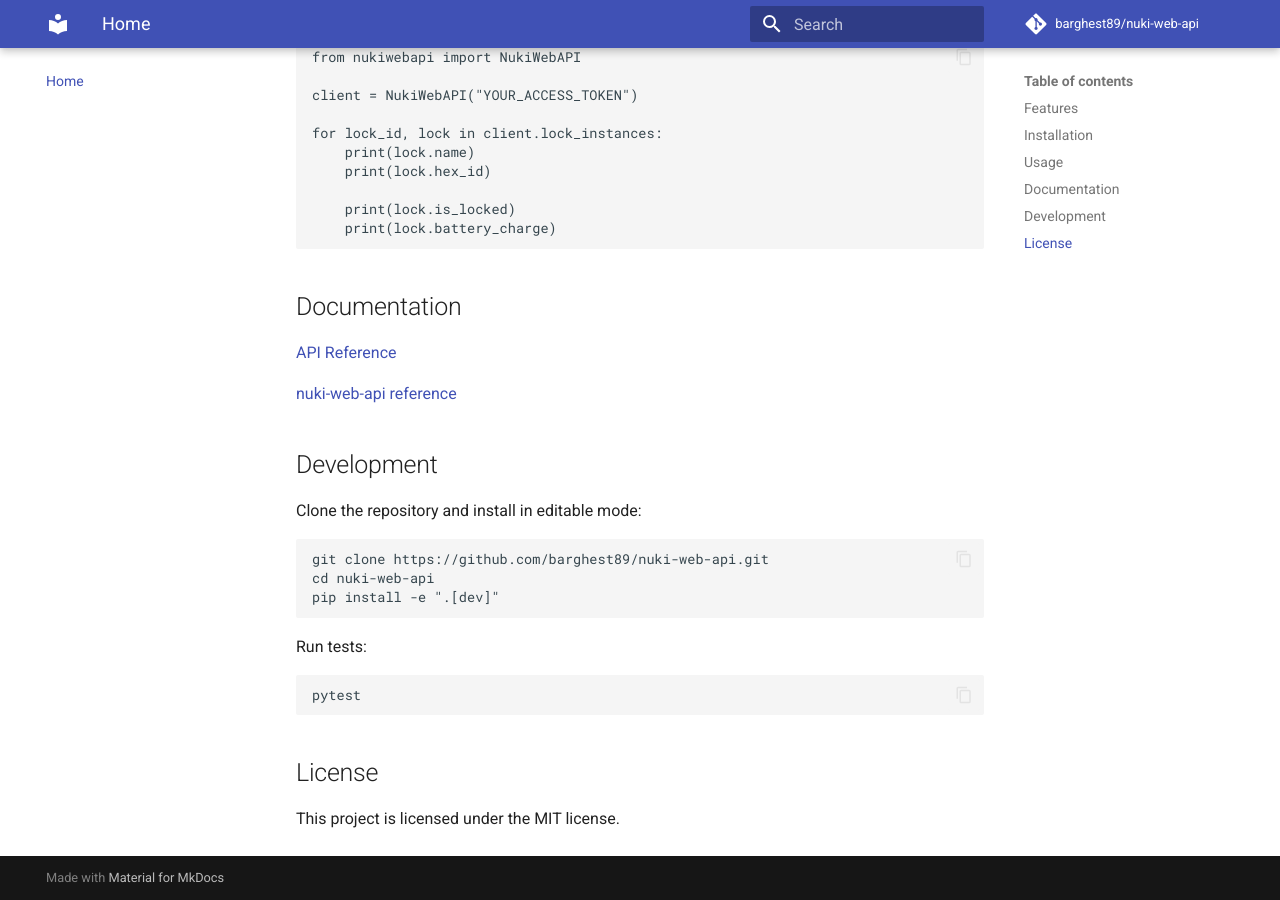
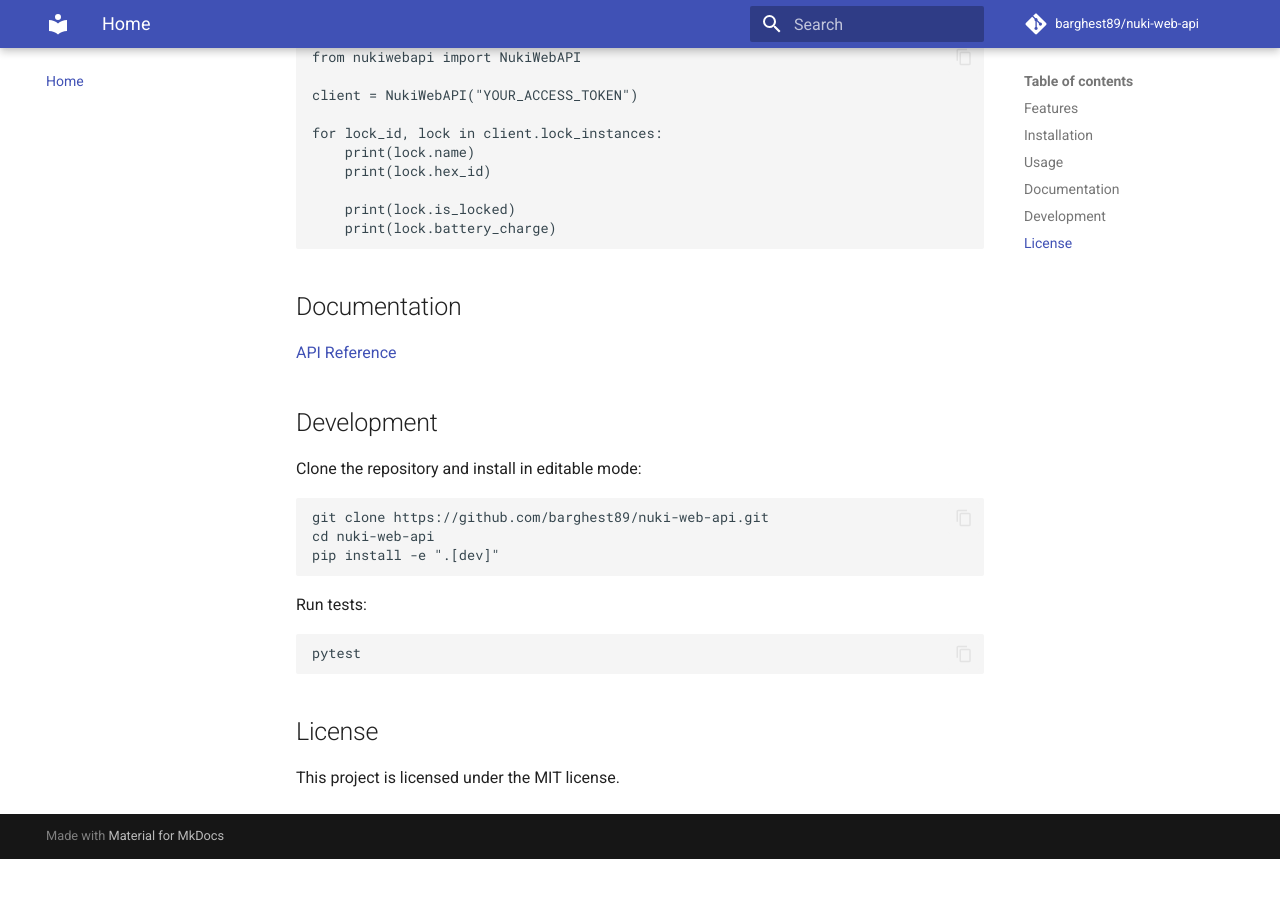
Before and after one commit to barghest89/nuki-web-api, an MkDocs documentation site: the page built from docs/index.md, in a window 1280 px wide and 900 px high, scrolled down 758 px. Built offline with MkDocs 1.6.1 and Material for MkDocs 9.7.7, drawn with Linux system fonts in a browser that asks for light colours; comment, search, counter and statistics services are not loaded; after the commit the page ends 1617 px from its top, so only the background shows below that.

Commit message:
updating index.md

```diff
--- a/docs/index.md
+++ b/docs/index.md
@@ -37,8 +37,6 @@ for lock_id, lock in client.lock_instances:
 
 [API Reference](https://api.nuki.io/)
 
-[nuki-web-api reference](https://barghest89.github.io/nuki-web-api/)
-
 ## Development
 Clone the repository and install in editable mode:
 
```
